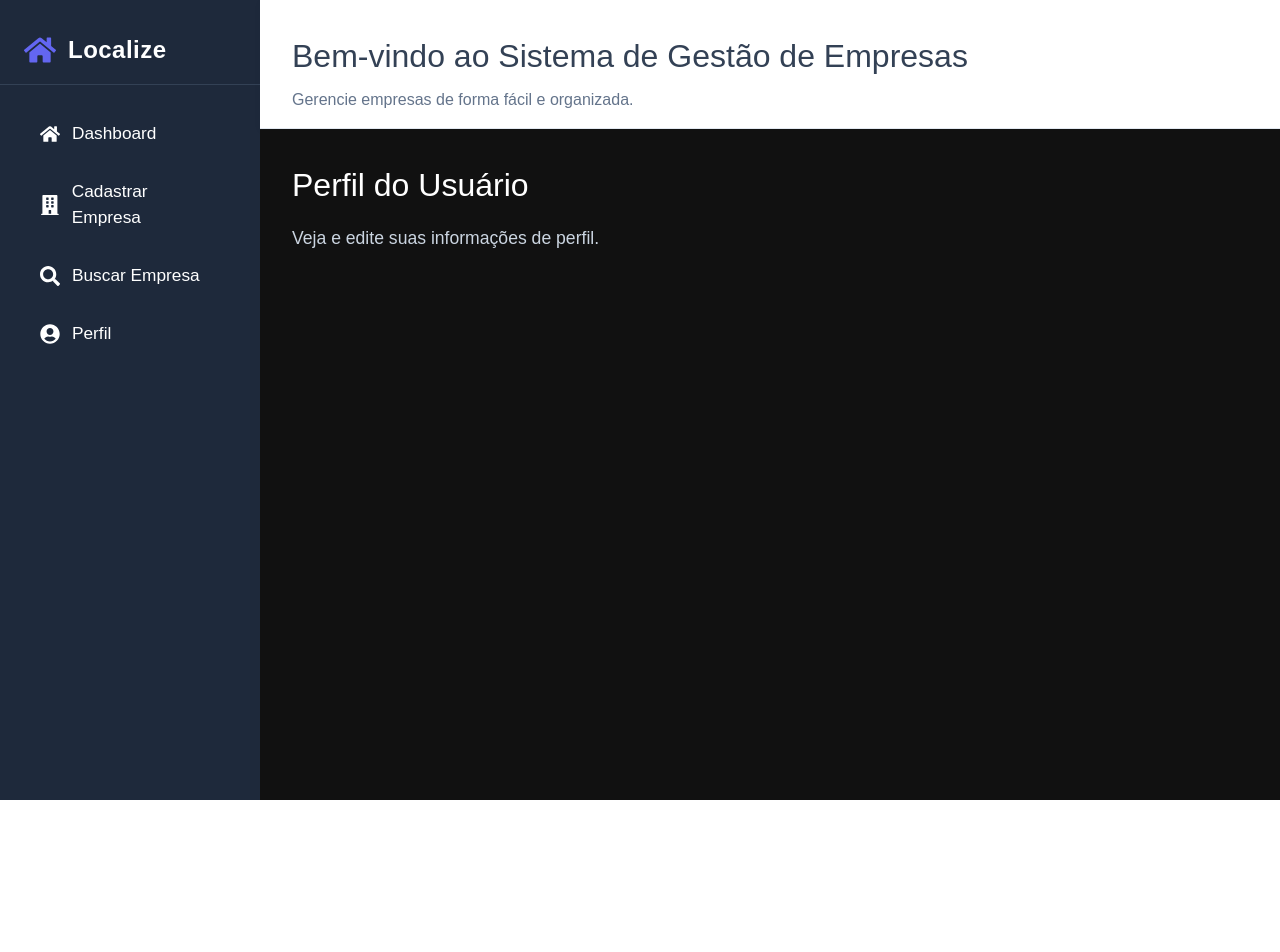
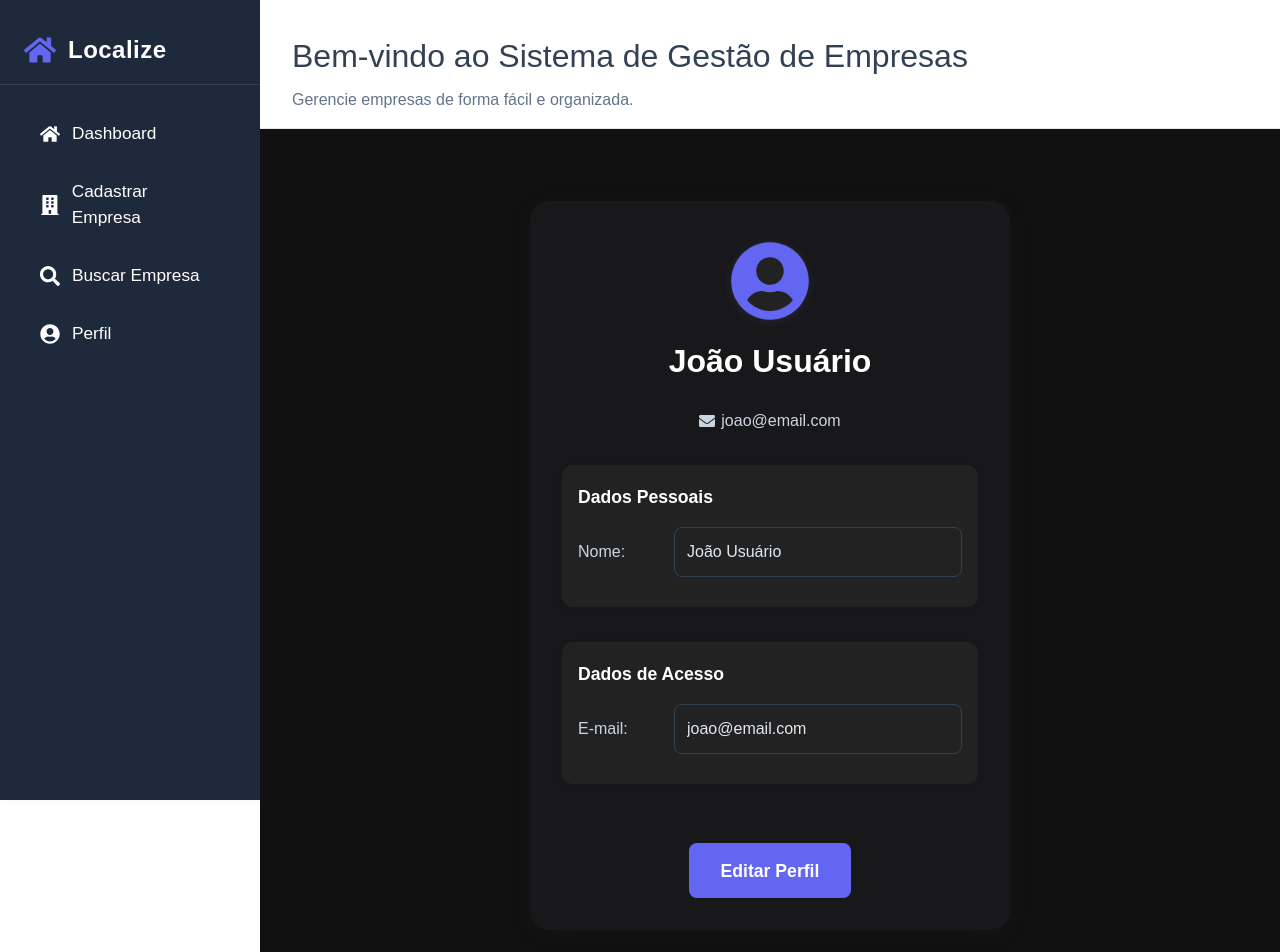
Before and after one commit to isp3ct/front-localize, a Next.js app: page /dashboard/profile in a window 1280 px wide. Shown: the top 952 px of the page. Before the commit the page ends 800 px from the top, so only its background shows below. Built offline with nearby package versions, Linux system fonts and the light colour scheme.

Commit message:
Adiciona página de perfil com funcionalidades de edição e validação de senha

```diff
--- a/src/app/dashboard/profile/page.tsx
+++ b/src/app/dashboard/profile/page.tsx
@@ -1,11 +1,142 @@
-import React from "react";
+"use client";
+import React, { useState } from "react";
+import styles from "./profile.module.css";
+import { FaUserCircle, FaEnvelope, FaLock } from "react-icons/fa";
 
 export default function ProfilePage() {
+    const [form, setForm] = useState({
+        nome: "João Usuário",
+        email: "joao@email.com",
+        senhaAtual: "",
+        senhaNova: "",
+        senhaConfirmacao: ""
+    });
+    const [edit, setEdit] = useState(false);
+    const [error, setError] = useState("");
+
+    function handleChange(e: React.ChangeEvent<HTMLInputElement>) {
+        setForm({ ...form, [e.target.name]: e.target.value });
+        setError("");
+    }
+
+    const [success, setSuccess] = useState("");
+
+    function handleSubmit(e: React.FormEvent) {
+        e.preventDefault();
+        if (edit) {
+            if (form.senhaNova || form.senhaConfirmacao || form.senhaAtual) {
+                if (!form.senhaAtual) {
+                    setError("Digite sua senha atual.");
+                    setSuccess("");
+                    return;
+                }
+                if (form.senhaNova.length < 6) {
+                    setError("A nova senha deve ter pelo menos 6 caracteres.");
+                    setSuccess("");
+                    return;
+                }
+                if (form.senhaNova !== form.senhaConfirmacao) {
+                    setError("A confirmação da senha não corresponde à nova senha.");
+                    setSuccess("");
+                    return;
+                }
+            }
+            setEdit(false);
+            setSuccess("Perfil atualizado com sucesso!");
+            setForm({ ...form, senhaAtual: "", senhaNova: "", senhaConfirmacao: "" });
+        }
+    }
+
     return (
-        <div>
-            <h2>Perfil do Usuário</h2>
-            <p>Veja e edite suas informações de perfil.</p>
-            {/* Informações e edição de perfil serão implementadas futuramente */}
+        <div className={styles.profileCard}>
+            <div className={styles.avatarArea}>
+                <FaUserCircle className={styles.avatar} size={80} />
+                <h2 className={styles.userName}>{form.nome}</h2>
+                <span className={styles.userEmail}><FaEnvelope /> {form.email}</span>
+            </div>
+            <form className={styles.form} onSubmit={handleSubmit}>
+                <div className={styles.section}>
+                    <h3 className={styles.sectionTitle}>Dados Pessoais</h3>
+                    <div className={styles.row}>
+                        <label className={styles.label} htmlFor="nome">Nome:</label>
+                        <input
+                            className={styles.input}
+                            id="nome"
+                            name="nome"
+                            value={form.nome}
+                            onChange={handleChange}
+                            disabled={!edit}
+                        />
+                    </div>
+                </div>
+                <div className={styles.section}>
+                    <h3 className={styles.sectionTitle}>Dados de Acesso</h3>
+                    <div className={styles.row}>
+                        <label className={styles.label} htmlFor="email">E-mail:</label>
+                        <input
+                            className={styles.input}
+                            id="email"
+                            name="email"
+                            value={form.email}
+                            onChange={handleChange}
+                            disabled={!edit}
+                        />
+                    </div>
+                    {edit && (
+                        <>
+                            <div className={styles.row}>
+                                <label className={styles.label} htmlFor="senhaAtual">Senha atual:</label>
+                                <input
+                                    className={styles.input}
+                                    id="senhaAtual"
+                                    name="senhaAtual"
+                                    type="password"
+                                    value={form.senhaAtual}
+                                    onChange={handleChange}
+                                    placeholder="Digite sua senha atual"
+                                />
+                            </div>
+                            <div className={styles.row}>
+                                <label className={styles.label} htmlFor="senhaNova">Nova senha:</label>
+                                <input
+                                    className={styles.input}
+                                    id="senhaNova"
+                                    name="senhaNova"
+                                    type="password"
+                                    value={form.senhaNova}
+                                    onChange={handleChange}
+                                    placeholder="Digite a nova senha"
+                                />
+                            </div>
+                            <div className={styles.row}>
+                                <label className={styles.label} htmlFor="senhaConfirmacao">Confirme a nova senha:</label>
+                                <input
+                                    className={styles.input}
+                                    id="senhaConfirmacao"
+                                    name="senhaConfirmacao"
+                                    type="password"
+                                    value={form.senhaConfirmacao}
+                                    onChange={handleChange}
+                                    placeholder="Confirme a nova senha"
+                                />
+                            </div>
+                        </>
+                    )}
+                </div>
+                {error && <div style={{ color: "#ef4444", textAlign: "center", marginBottom: "1rem" }}>{error}</div>}
+                {success && <div style={{ color: "#22c55e", textAlign: "center", marginBottom: "1rem" }}>{success}</div>}
+                <div className={styles.actions}>
+                    {!edit ? (
+                        <button type="button" className={styles.button} onClick={() => setEdit(true)}>
+                            Editar Perfil
+                        </button>
+                    ) : (
+                        <button type="submit" className={styles.button}>
+                            <FaLock style={{ marginRight: 8 }} /> Salvar
+                        </button>
+                    )}
+                </div>
+            </form>
         </div>
     );
 }
--- /dev/null
+++ b/src/app/dashboard/profile/profile.module.css
@@ -0,0 +1,212 @@
+.profileCard {
+    background: #18181b;
+    color: #e2e8f0;
+    padding: 2.5rem 2rem 2rem 2rem;
+    border-radius: 1.2rem;
+    max-width: 480px;
+    margin: 2.5rem auto;
+    box-shadow: 0 4px 24px rgba(30, 41, 59, 0.12);
+    display: flex;
+    flex-direction: column;
+    align-items: center;
+}
+
+.avatarArea {
+    display: flex;
+    flex-direction: column;
+    align-items: center;
+    gap: 0.5rem;
+    margin-bottom: 2rem;
+}
+
+.avatar {
+    color: #6366f1;
+    background: #222;
+    border-radius: 50%;
+    box-shadow: 0 2px 8px rgba(99, 102, 241, 0.12);
+}
+
+.userName {
+    color: #fff;
+    font-size: 1.5rem;
+    font-weight: 700;
+    margin-top: 0.5rem;
+}
+
+.userEmail {
+    color: #cbd5e1;
+    font-size: 1rem;
+    display: flex;
+    align-items: center;
+    gap: 6px;
+}
+
+.form {
+    width: 100%;
+    display: flex;
+    flex-direction: column;
+    gap: 1.5rem;
+}
+
+.section {
+    background: #222;
+    border-radius: 0.7rem;
+    padding: 1.2rem 1rem;
+    box-shadow: 0 2px 8px rgba(30, 41, 59, 0.08);
+    margin-bottom: 1rem;
+}
+
+.sectionTitle {
+    color: #fff;
+    font-size: 1.1rem;
+    font-weight: 600;
+    margin-bottom: 1rem;
+}
+
+.row {
+    display: flex;
+    align-items: center;
+    gap: 1rem;
+    margin-bottom: 0.7rem;
+}
+
+.label {
+    min-width: 80px;
+    color: #cbd5e1;
+    font-size: 1rem;
+}
+
+.input {
+    flex: 1;
+    padding: 0.75rem;
+    border-radius: 0.5rem;
+    border: 1px solid #334155;
+    background: #18181b;
+    color: #e2e8f0;
+    font-size: 1rem;
+    outline: none;
+    transition: border 0.2s;
+}
+
+.input:focus {
+    border-color: #6366f1;
+}
+
+.actions {
+    display: flex;
+    justify-content: center;
+    margin-top: 1.5rem;
+}
+
+.button {
+    padding: 0.9rem 2rem;
+    background: #6366f1;
+    color: #fff;
+    border: none;
+    border-radius: 0.5rem;
+    font-size: 1.1rem;
+    font-weight: 600;
+    cursor: pointer;
+    transition: background 0.2s;
+    display: flex;
+    align-items: center;
+    gap: 8px;
+}
+
+.button:hover {
+    background: #4338ca;
+}
+
+@media (max-width: 600px) {
+    .profileCard {
+        padding: 1rem;
+        max-width: 98vw;
+    }
+
+    .section {
+        padding: 0.7rem 0.5rem;
+    }
+
+    .row {
+        flex-direction: column;
+        align-items: stretch;
+        gap: 0.5rem;
+    }
+
+    .actions {
+        margin-top: 1rem;
+    }
+}
+
+.form {
+    display: flex;
+    flex-direction: column;
+    gap: 1.2rem;
+}
+
+.row {
+    display: flex;
+    align-items: center;
+    gap: 1rem;
+}
+
+.label {
+    min-width: 80px;
+    color: #cbd5e1;
+    font-size: 1rem;
+}
+
+.input {
+    flex: 1;
+    padding: 0.75rem;
+    border-radius: 0.5rem;
+    border: 1px solid #334155;
+    background: #222;
+    color: #e2e8f0;
+    font-size: 1rem;
+    outline: none;
+    transition: border 0.2s;
+}
+
+.input:focus {
+    border-color: #6366f1;
+}
+
+.actions {
+    display: flex;
+    justify-content: center;
+    margin-top: 1.5rem;
+}
+
+.button {
+    padding: 0.9rem 2rem;
+    background: #6366f1;
+    color: #fff;
+    border: none;
+    border-radius: 0.5rem;
+    font-size: 1.1rem;
+    font-weight: 600;
+    cursor: pointer;
+    transition: background 0.2s;
+}
+
+.button:hover {
+    background: #4338ca;
+}
+
+@media (max-width: 600px) {
+    .container {
+        padding: 1rem;
+        max-width: 98vw;
+    }
+
+    .row {
+        flex-direction: column;
+        align-items: stretch;
+        gap: 0.5rem;
+    }
+
+    .actions {
+        margin-top: 1rem;
+    }
+}
```
